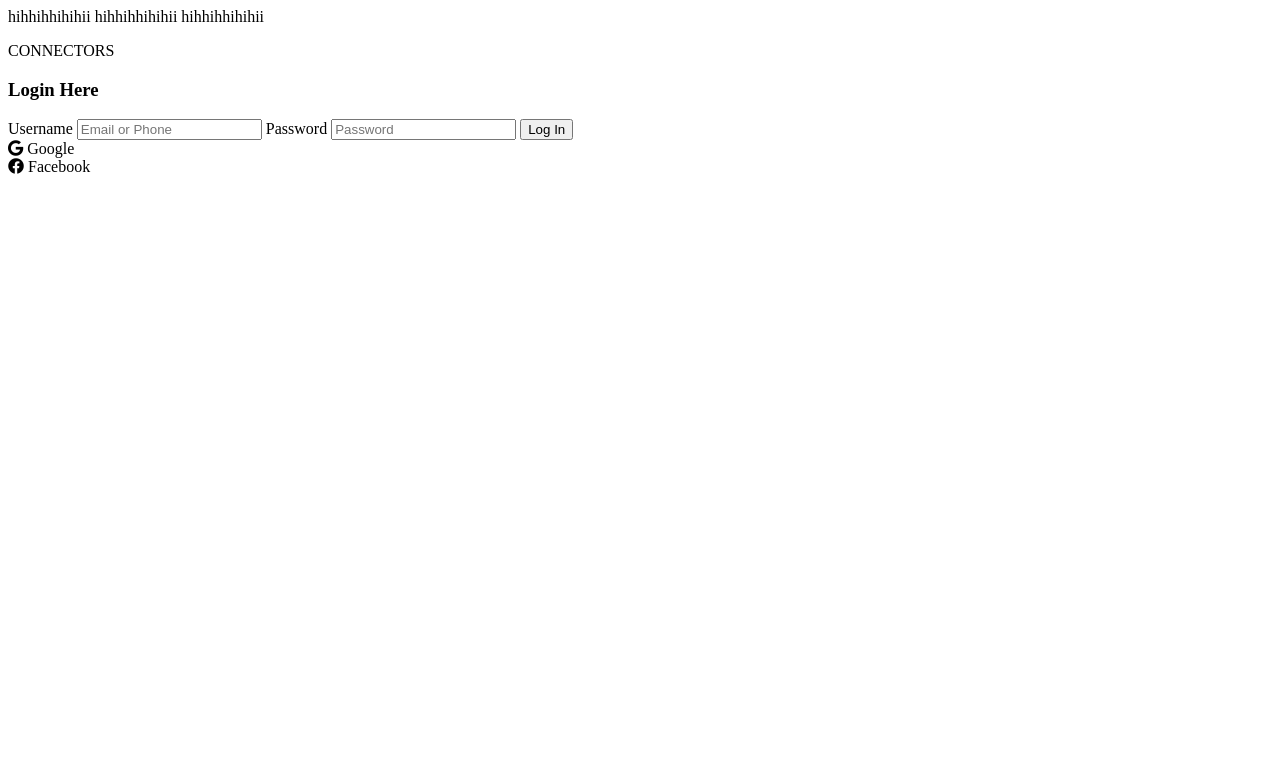
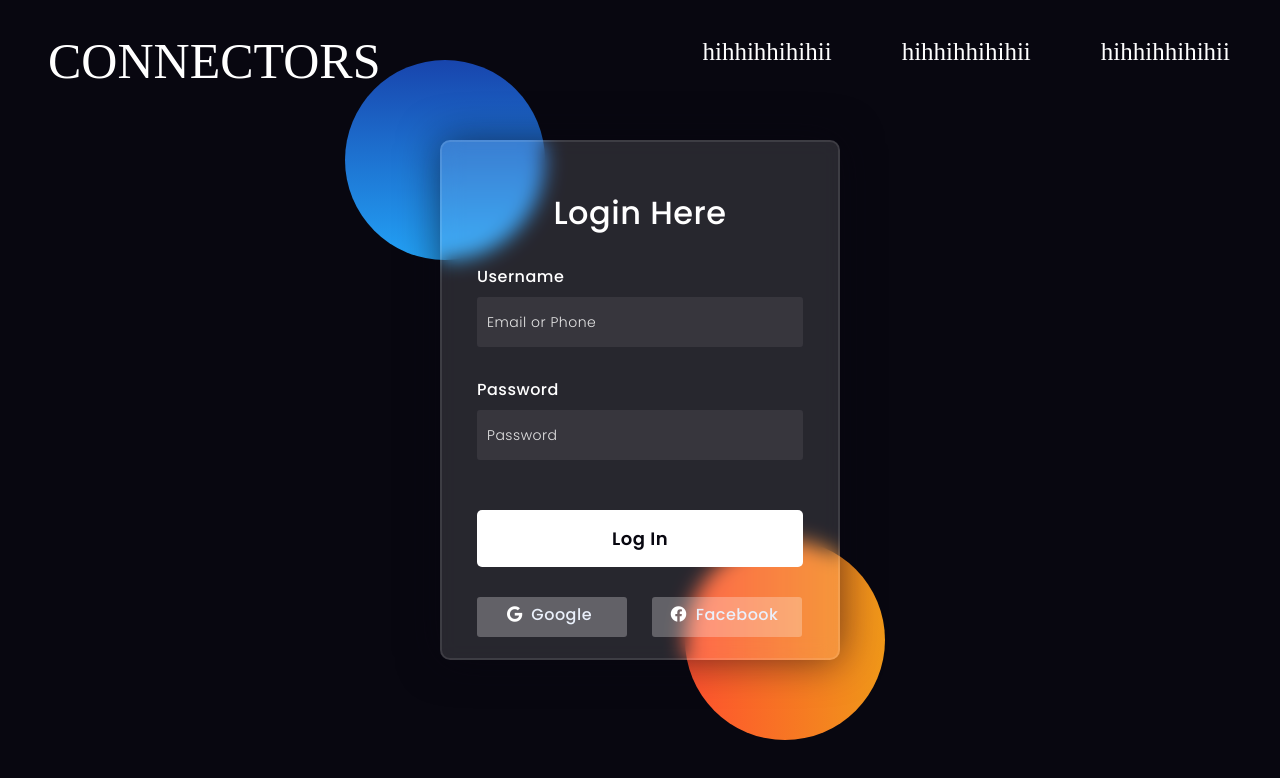
Before and after one commit to SrushtiPatil1/SIH_Budding_Entrepreneurs, a plain HTML site: page index.html in a window 1280 px wide. Drawn offline with Linux system fonts and the light colour scheme.

Commit message:
Update and rename glass.html to index.html

```diff
--- a/glass.html
+++ b/index.html
@@ -7,7 +7,7 @@
     <link rel="preconnect" href="https://fonts.gstatic.com">
     <link rel="stylesheet" href="https://cdnjs.cloudflare.com/ajax/libs/font-awesome/5.15.4/css/all.min.css">
     <link href="https://fonts.googleapis.com/css2?family=Poppins:wght@300;500;600&display=swap" rel="stylesheet">
-    <link rel="stylesheet" href ="glass.css">
+    <link rel="stylesheet" href ="index.css">
     <!--Stylesheet-->
     <style media="screen">
 
```
